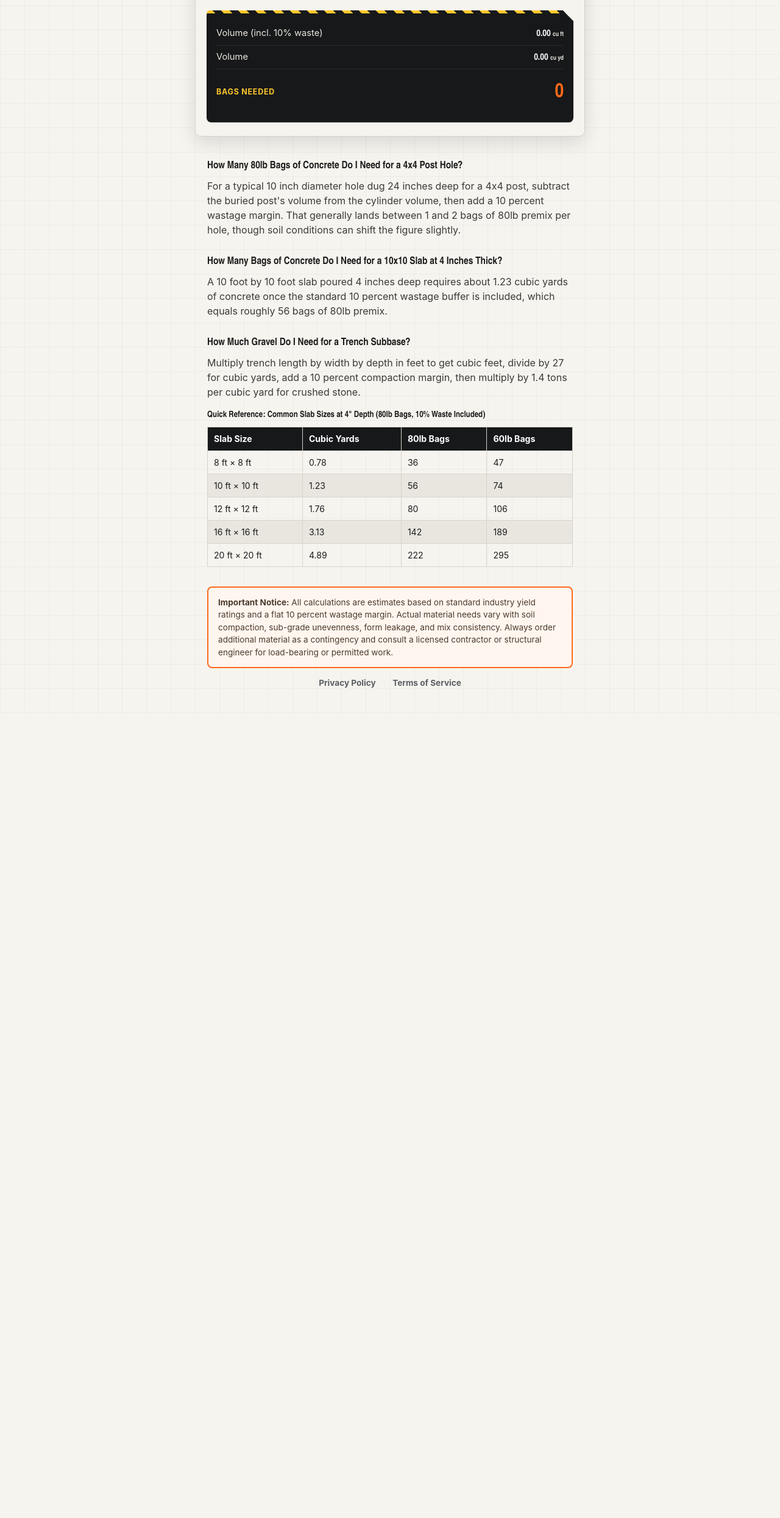
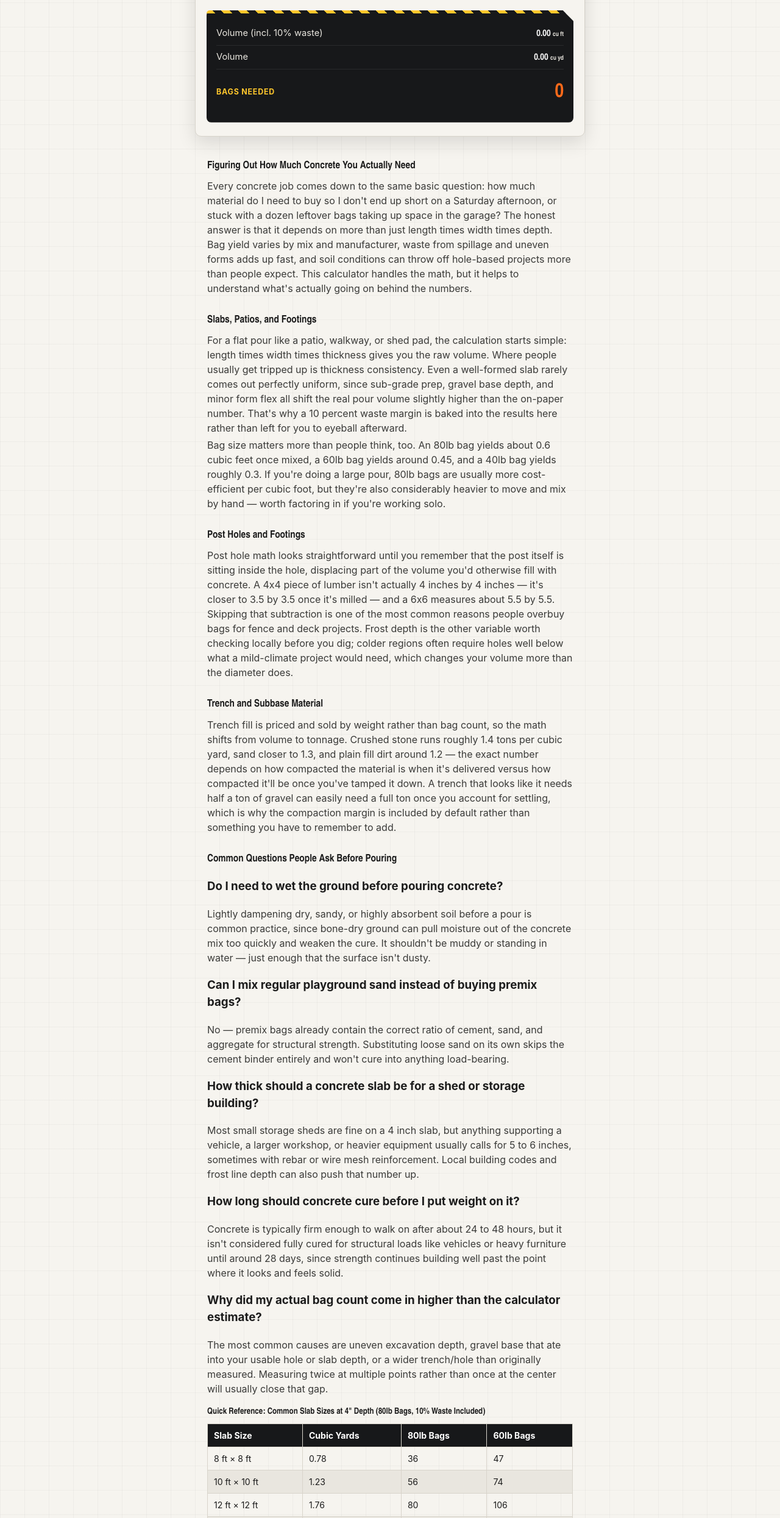
Before and after one commit to Alyakberr/bagestimator, a plain HTML site: page index.html in a window 1280 px wide. Shown: the part 864-3354 px from the top of the page at 61% size. Before the commit the page ends 2034 px from the top, so only its background shows below. Drawn offline with Linux system fonts and the light colour scheme.

Commit message:
Update index.html

```diff
--- a/index.html
+++ b/index.html
@@ -32,26 +32,34 @@
   "mainEntity": [
     {
       "@type": "Question",
-      "name": "How many 80lb bags of concrete do I need for a 4x4 post hole?",
+      "name": "Do I need to wet the ground before pouring concrete?",
       "acceptedAnswer": {
         "@type": "Answer",
-        "text": "A 4x4 post hole that is 10 inches in diameter and 24 inches deep requires roughly 1 to 2 bags of 80lb concrete mix once the volume of the buried post is subtracted and a 10 percent wastage margin is added."
+        "text": "Lightly dampening dry, sandy, or highly absorbent soil before a pour is common practice, since bone-dry ground can pull moisture out of the concrete mix too quickly and weaken the cure. It shouldn't be muddy or standing in water, just enough that the surface isn't dusty."
       }
     },
     {
       "@type": "Question",
-      "name": "How many bags of concrete do I need for a 10x10 slab at 4 inches thick?",
+      "name": "Can I mix regular playground sand instead of buying premix bags?",
       "acceptedAnswer": {
         "@type": "Answer",
-        "text": "A 10 foot by 10 foot slab poured at 4 inches deep needs about 1.23 cubic yards of concrete, which works out to approximately 56 bags of 80lb premix including a 10 percent wastage allowance."
+        "text": "No, premix bags already contain the correct ratio of cement, sand, and aggregate for structural strength. Substituting loose sand on its own skips the cement binder entirely and won't cure into anything load-bearing."
       }
     },
     {
       "@type": "Question",
-      "name": "How much gravel do I need for a trench subbase?",
+      "name": "How thick should a concrete slab be for a shed or storage building?",
       "acceptedAnswer": {
         "@type": "Answer",
-        "text": "Multiply the trench length by width by depth in feet to get cubic feet, divide by 27 for cubic yards, then multiply by 1.4 tons per cubic yard for crushed stone, including a 10 percent compaction margin."
+        "text": "Most small storage sheds are fine on a 4 inch slab, but anything supporting a vehicle, a larger workshop, or heavier equipment usually calls for 5 to 6 inches, sometimes with rebar or wire mesh reinforcement."
+      }
+    },
+    {
+      "@type": "Question",
+      "name": "How long should concrete cure before I put weight on it?",
+      "acceptedAnswer": {
+        "@type": "Answer",
+        "text": "Concrete is typically firm enough to walk on after about 24 to 48 hours, but it isn't considered fully cured for structural loads like vehicles or heavy furniture until around 28 days."
       }
     }
   ]
@@ -250,14 +258,35 @@
 <div class="adslot adslot--bottom" id="adBottom" aria-hidden="true"></div>
 
 <section class="seo">
-  <h2>How Many 80lb Bags of Concrete Do I Need for a 4x4 Post Hole?</h2>
-  <p>For a typical 10 inch diameter hole dug 24 inches deep for a 4x4 post, subtract the buried post's volume from the cylinder volume, then add a 10 percent wastage margin. That generally lands between 1 and 2 bags of 80lb premix per hole, though soil conditions can shift the figure slightly.</p>
+  <h2>Figuring Out How Much Concrete You Actually Need</h2>
+  <p>Every concrete job comes down to the same basic question: how much material do I need to buy so I don't end up short on a Saturday afternoon, or stuck with a dozen leftover bags taking up space in the garage? The honest answer is that it depends on more than just length times width times depth. Bag yield varies by mix and manufacturer, waste from spillage and uneven forms adds up fast, and soil conditions can throw off hole-based projects more than people expect. This calculator handles the math, but it helps to understand what's actually going on behind the numbers.</p>
 
-  <h2>How Many Bags of Concrete Do I Need for a 10x10 Slab at 4 Inches Thick?</h2>
-  <p>A 10 foot by 10 foot slab poured 4 inches deep requires about 1.23 cubic yards of concrete once the standard 10 percent wastage buffer is included, which equals roughly 56 bags of 80lb premix.</p>
+  <h2>Slabs, Patios, and Footings</h2>
+  <p>For a flat pour like a patio, walkway, or shed pad, the calculation starts simple: length times width times thickness gives you the raw volume. Where people usually get tripped up is thickness consistency. Even a well-formed slab rarely comes out perfectly uniform, since sub-grade prep, gravel base depth, and minor form flex all shift the real pour volume slightly higher than the on-paper number. That's why a 10 percent waste margin is baked into the results here rather than left for you to eyeball afterward.</p>
+  <p>Bag size matters more than people think, too. An 80lb bag yields about 0.6 cubic feet once mixed, a 60lb bag yields around 0.45, and a 40lb bag yields roughly 0.3. If you're doing a large pour, 80lb bags are usually more cost-efficient per cubic foot, but they're also considerably heavier to move and mix by hand — worth factoring in if you're working solo.</p>
 
-  <h2>How Much Gravel Do I Need for a Trench Subbase?</h2>
-  <p>Multiply trench length by width by depth in feet to get cubic feet, divide by 27 for cubic yards, add a 10 percent compaction margin, then multiply by 1.4 tons per cubic yard for crushed stone.</p>
+  <h2>Post Holes and Footings</h2>
+  <p>Post hole math looks straightforward until you remember that the post itself is sitting inside the hole, displacing part of the volume you'd otherwise fill with concrete. A 4x4 piece of lumber isn't actually 4 inches by 4 inches — it's closer to 3.5 by 3.5 once it's milled — and a 6x6 measures about 5.5 by 5.5. Skipping that subtraction is one of the most common reasons people overbuy bags for fence and deck projects. Frost depth is the other variable worth checking locally before you dig; colder regions often require holes well below what a mild-climate project would need, which changes your volume more than the diameter does.</p>
+
+  <h2>Trench and Subbase Material</h2>
+  <p>Trench fill is priced and sold by weight rather than bag count, so the math shifts from volume to tonnage. Crushed stone runs roughly 1.4 tons per cubic yard, sand closer to 1.3, and plain fill dirt around 1.2 — the exact number depends on how compacted the material is when it's delivered versus how compacted it'll be once you've tamped it down. A trench that looks like it needs half a ton of gravel can easily need a full ton once you account for settling, which is why the compaction margin is included by default rather than something you have to remember to add.</p>
+
+  <h2>Common Questions People Ask Before Pouring</h2>
+
+  <h3>Do I need to wet the ground before pouring concrete?</h3>
+  <p>Lightly dampening dry, sandy, or highly absorbent soil before a pour is common practice, since bone-dry ground can pull moisture out of the concrete mix too quickly and weaken the cure. It shouldn't be muddy or standing in water — just enough that the surface isn't dusty.</p>
+
+  <h3>Can I mix regular playground sand instead of buying premix bags?</h3>
+  <p>No — premix bags already contain the correct ratio of cement, sand, and aggregate for structural strength. Substituting loose sand on its own skips the cement binder entirely and won't cure into anything load-bearing.</p>
+
+  <h3>How thick should a concrete slab be for a shed or storage building?</h3>
+  <p>Most small storage sheds are fine on a 4 inch slab, but anything supporting a vehicle, a larger workshop, or heavier equipment usually calls for 5 to 6 inches, sometimes with rebar or wire mesh reinforcement. Local building codes and frost line depth can also push that number up.</p>
+
+  <h3>How long should concrete cure before I put weight on it?</h3>
+  <p>Concrete is typically firm enough to walk on after about 24 to 48 hours, but it isn't considered fully cured for structural loads like vehicles or heavy furniture until around 28 days, since strength continues building well past the point where it looks and feels solid.</p>
+
+  <h3>Why did my actual bag count come in higher than the calculator estimate?</h3>
+  <p>The most common causes are uneven excavation depth, gravel base that ate into your usable hole or slab depth, or a wider trench/hole than originally measured. Measuring twice at multiple points rather than once at the center will usually close that gap.</p>
 
   <table class="seo__table">
     <caption>Quick Reference: Common Slab Sizes at 4&quot; Depth (80lb Bags, 10% Waste Included)</caption>
```
